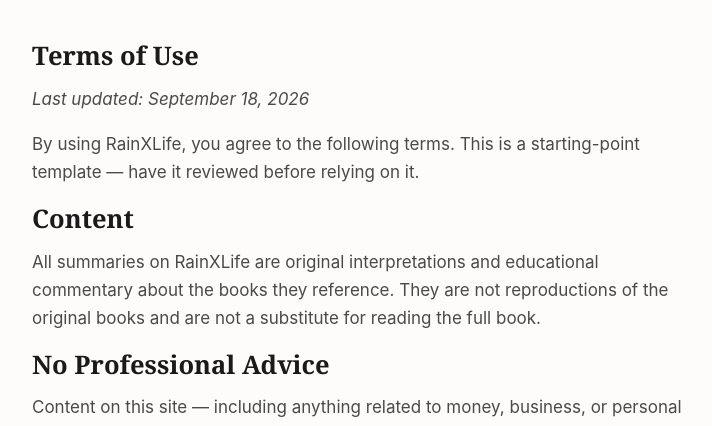
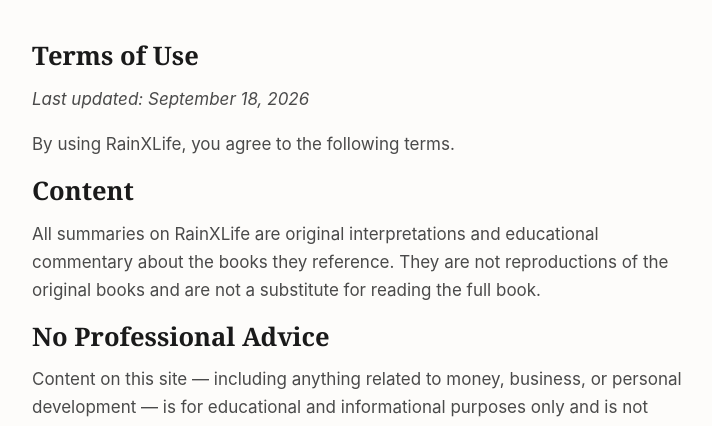
Before and after one commit to Emmyzone/RainXLife, a Node server app: template src/views/terms.ejs in a window 1280 px wide. Shown: the part 68-494 px from the top of the page, without its empty margins (278-990 px from the left). Run offline with Node 20, Linux system fonts and the light colour scheme; the template is opened without the code that fills it, so the values that code supplies are empty.

Commit message:
Update terms.ejs

```diff
--- a/src/views/terms.ejs
+++ b/src/views/terms.ejs
@@ -3,7 +3,7 @@
 <section class="container static-page">
   <h1>Terms of Use</h1>
   <p><em>Last updated: <%= new Date().toLocaleDateString('en-US', { year: 'numeric', month: 'long', day: 'numeric' }) %></em></p>
-  <p>By using RainXLife, you agree to the following terms. This is a starting-point template — have it reviewed before relying on it.</p>
+  <p>By using RainXLife, you agree to the following terms.</p>
   <h2>Content</h2>
   <p>All summaries on RainXLife are original interpretations and educational commentary about the books they reference. They are not reproductions of the original books and are not a substitute for reading the full book.</p>
   <h2>No Professional Advice</h2>
```
